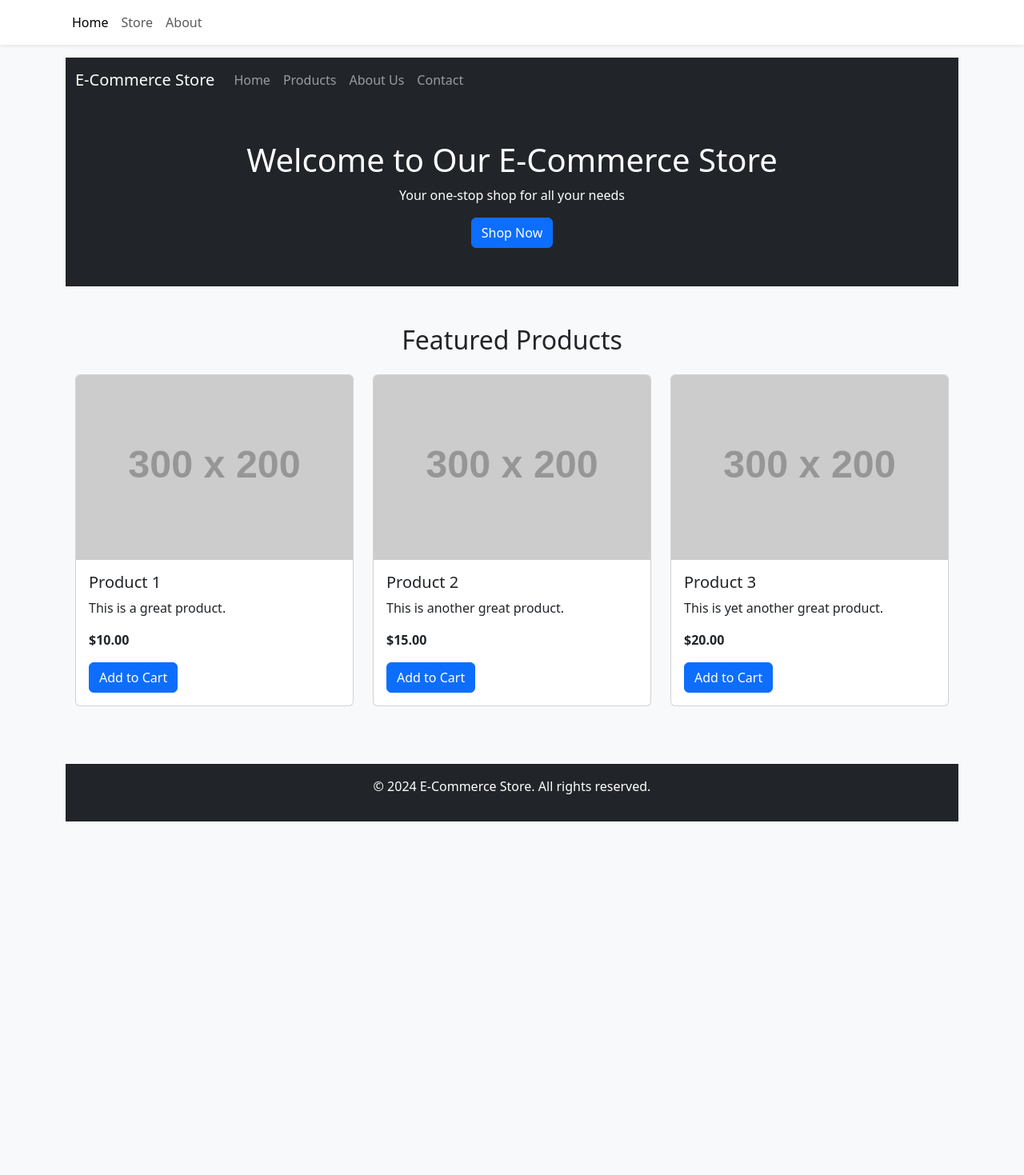
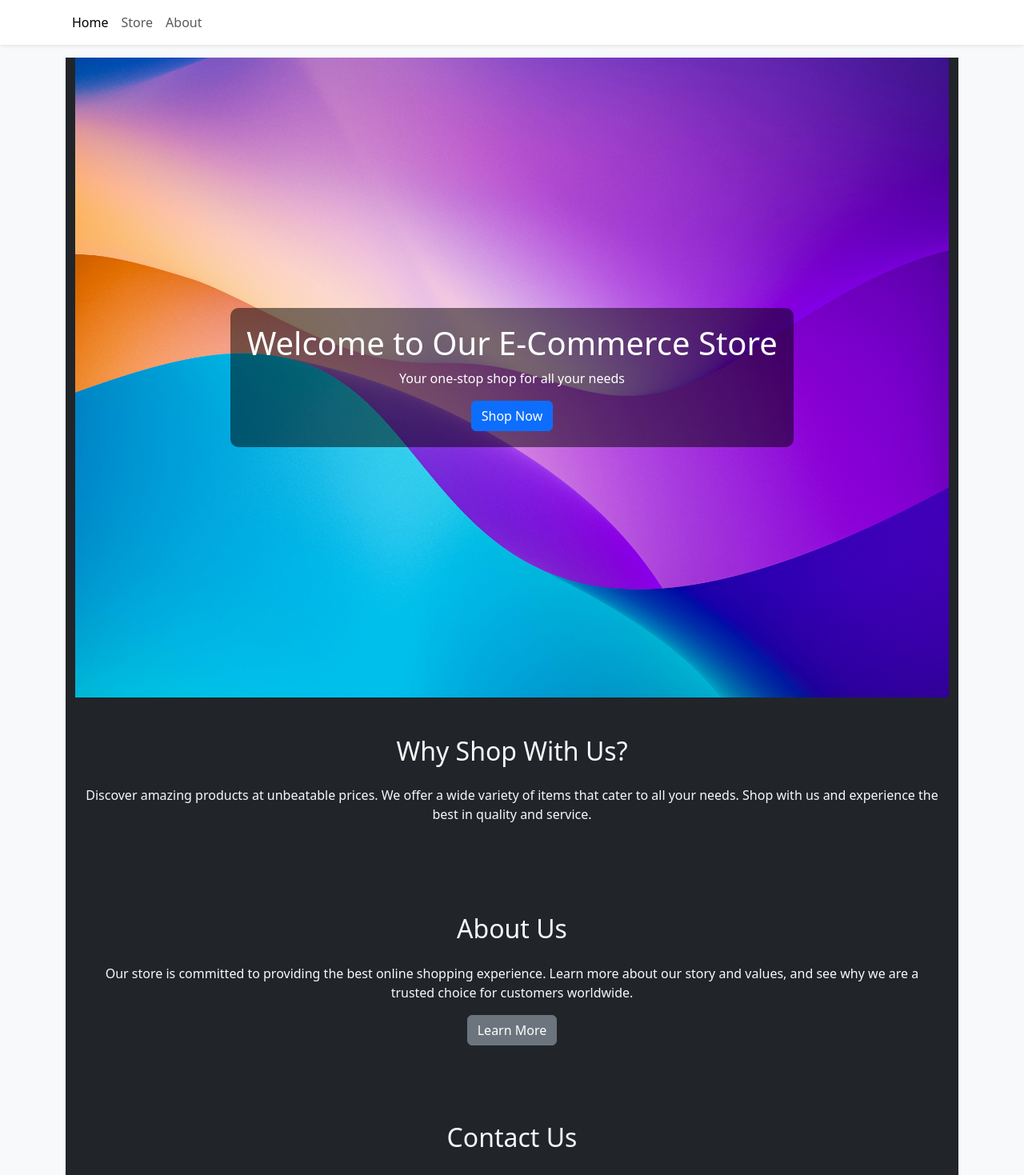
Before and after one commit to halleluyahadesuyi/ecommerce-store-shopping-cart, a React (Vite) app: page / in a window 1280 px wide. Shown: the top 1469 px of the page at 80% size. Before the commit the page ends 1051 px from the top, so only its background shows below. Built offline with nearby package versions, Linux system fonts and the light colour scheme.

Commit message:
feat: Create landing page for homepage

```diff
--- a/src/pages/Home.tsx
+++ b/src/pages/Home.tsx
@@ -1,59 +1,41 @@
-import { Navbar, Nav, Container, Row, Col, Card, Button } from 'react-bootstrap';
+import { Container, Button } from 'react-bootstrap';
+import "../styleHome.css";
 
 export function Home() {
-    const products = [
-        { id: 1, name: "Product 1", description: "This is a great product.", price: "$10.00" },
-        { id: 2, name: "Product 2", description: "This is another great product.", price: "$15.00" },
-        { id: 3, name: "Product 3", description: "This is yet another great product.", price: "$20.00" },
-      ];
-
-      return (
-        <>
-          <Navbar bg="dark" variant="dark" expand="lg">
-            <Container>
-              <Navbar.Brand href="#home">E-Commerce Store</Navbar.Brand>
-              <Navbar.Toggle aria-controls="basic-navbar-nav" />
-              <Navbar.Collapse id="basic-navbar-nav">
-                <Nav className="me-auto">
-                  <Nav.Link href="#home">Home</Nav.Link>
-                  <Nav.Link href="#products">Products</Nav.Link>
-                  <Nav.Link href="#about">About Us</Nav.Link>
-                  <Nav.Link href="#contact">Contact</Nav.Link>
-                </Nav>
-              </Navbar.Collapse>
-            </Container>
-          </Navbar>
-
-          <Container fluid className="p-0">
-            <div className="bg-dark text-white text-center py-5">
+    return (
+        <Container className="bg-dark text-light">
+          <div className="landing-cover">
+            <div className="cover-text text-center text-white">
               <h1>Welcome to Our E-Commerce Store</h1>
               <p>Your one-stop shop for all your needs</p>
-              <Button variant="primary" href="#products">Shop Now</Button>
+              <Button variant="primary" href="#shop">Shop Now</Button>
+            </div>
+          </div>
+
+          <Container className="py-5">
+            <h2 className="text-center mb-4">Why Shop With Us?</h2>
+            <p className="text-center">Discover amazing products at unbeatable prices. We offer a wide variety of items that cater to all your needs. Shop with us and experience the best in quality and service.</p>
+          </Container>
+
+          <Container className="py-5">
+            <h2 className="text-center mb-4">About Us</h2>
+            <p className="text-center">Our store is committed to providing the best online shopping experience. Learn more about our story and values, and see why we are a trusted choice for customers worldwide.</p>
+            <div className="text-center">
+              <Button variant="secondary" href="#about">Learn More</Button>
             </div>
           </Container>
 
           <Container className="py-5">
-            <h2 className="text-center mb-4">Featured Products</h2>
-            <Row>
-              {products.map(product => (
-                <Col md={4} key={product.id} className="mb-4">
-                  <Card>
-                    <Card.Img variant="top" src={`https://via.placeholder.com/300x200?text=${product.name}`} />
-                    <Card.Body>
-                      <Card.Title>{product.name}</Card.Title>
-                      <Card.Text>{product.description}</Card.Text>
-                      <Card.Text><strong>{product.price}</strong></Card.Text>
-                      <Button variant="primary">Add to Cart</Button>
-                    </Card.Body>
-                  </Card>
-                </Col>
-              ))}
-            </Row>
+            <h2 className="text-center mb-4">Contact Us</h2>
+            <p className="text-center">Have questions? We're here to help! Contact us and we'll be happy to assist you with any inquiries you may have.</p>
+            <div className="text-center">
+              <Button variant="secondary" href="#contact">Get in Touch</Button>
+            </div>
           </Container>
 
-          <Container fluid className="bg-dark text-white text-center py-3">
+          <Container fluid className="bg-light text-dark text-center py-3">
             <p>&copy; 2024 E-Commerce Store. All rights reserved.</p>
           </Container>
-        </>
+        </Container>
       );
 }
--- /dev/null
+++ b/src/styleHome.css
@@ -0,0 +1,15 @@
+.landing-cover {
+    background: url('/imgs/cover.jpg') no-repeat center center;
+    background-size: cover;
+    height: 100vh;
+    display: flex;
+    justify-content: center;
+    align-items: center;
+    position: relative;
+  }
+
+  .cover-text {
+    background: rgba(0, 0, 0, 0.5);
+    padding: 20px;
+    border-radius: 10px;
+  }
```
Also changed, not shown: public/imgs/cover.jpg (added).
